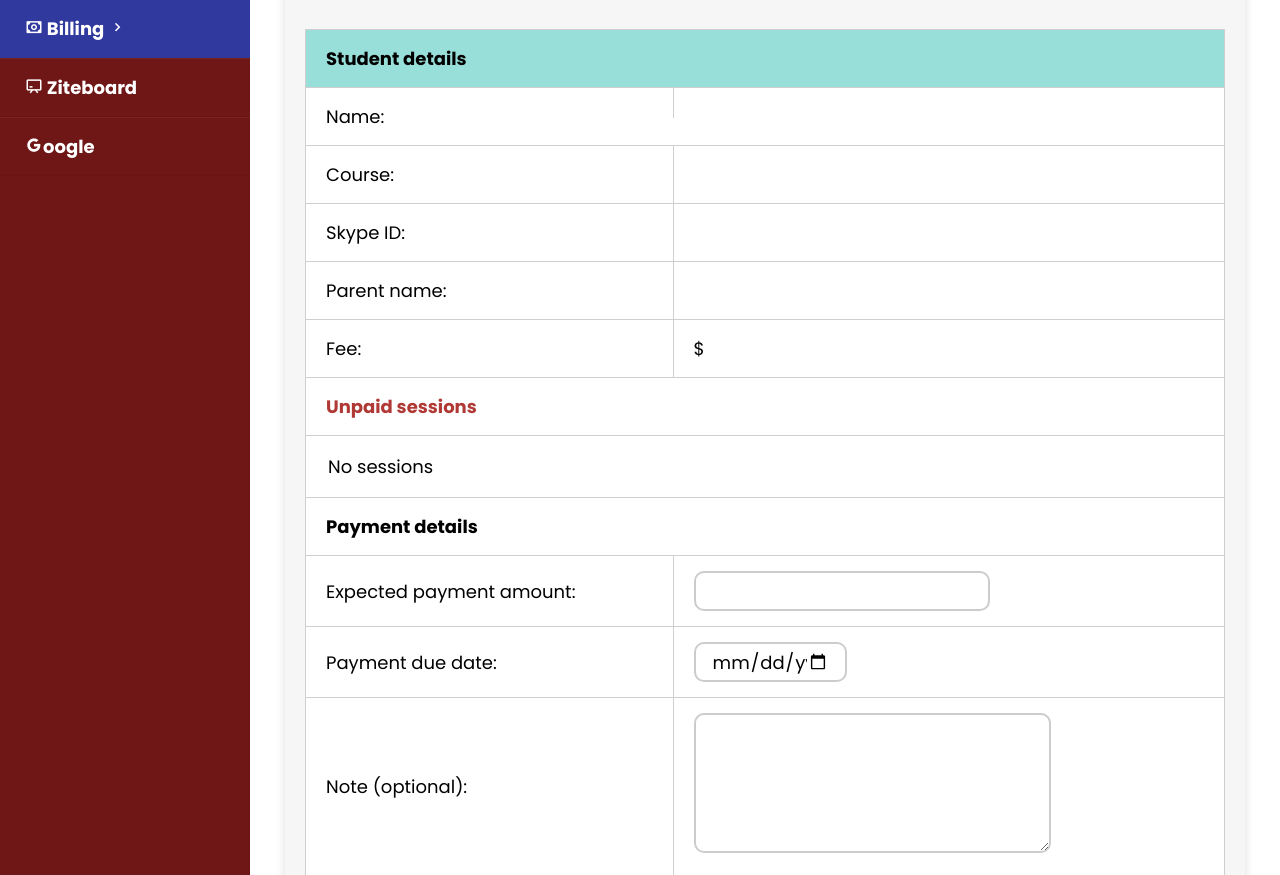
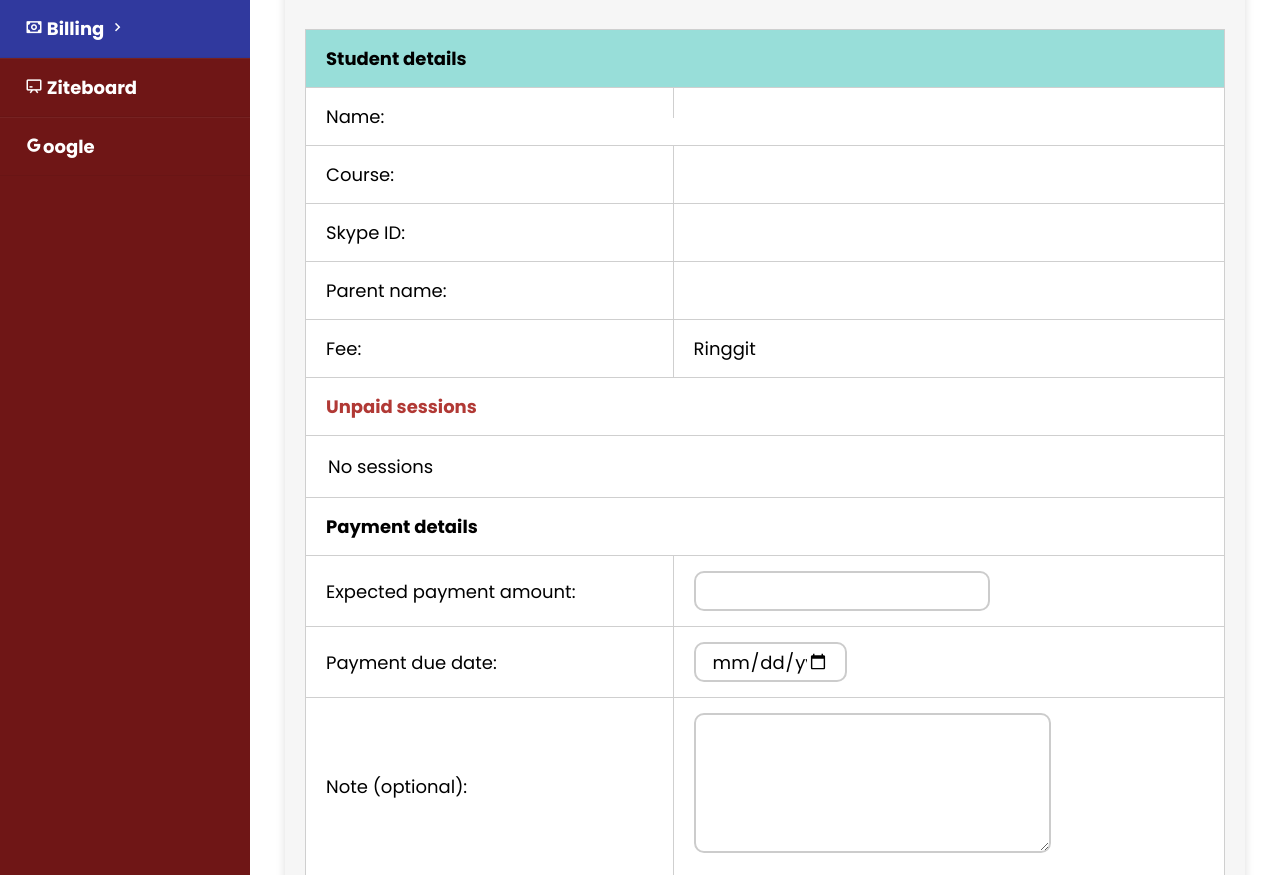
Before and after one commit to Hiox2402/tuisyen, a PHP site: page /PROJECT/payment/new.php?sname=1 in a window 1280 px wide. Shown: the part 322-1197 px from the top of the page. Run offline with PHP 8.4, Linux system fonts and the light colour scheme; data that the repository does not hold is empty.

Commit message:
tukar $ ke ringgit kat create bill

```diff
--- a/payment/new.php
+++ b/payment/new.php
@@ -118,7 +118,7 @@
                                         </tr>
                                         <tr>
                                             <td>Fee: </td>
-                                            <td id="fee">'.   $result2["fee"]   .' $</td>
+                                            <td id="fee">'.   $result2["fee"]   .' Ringgit</td>
                                         </tr>
                                         <tr >
                                             <td style="color:#b13935;" colspan="2"><b>Unpaid sessions</b></td>
```
